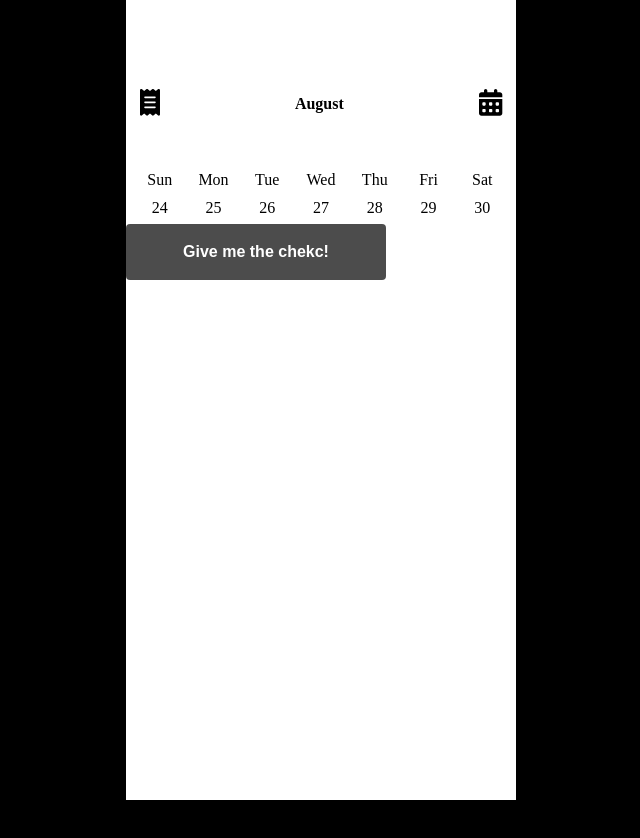
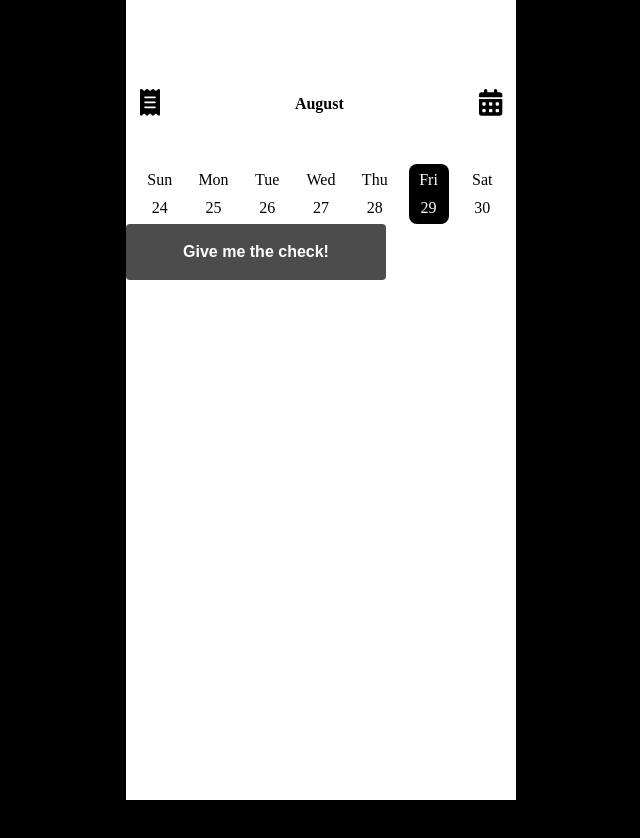
Before and after one commit to EasyAndBeauty/DailyReceipt-FE-WEB, a React (Create React App) app: page / in a window 1280 px wide. Shown: the top 838 px of the page, without its empty margins (319-959 px from the left). Built offline with nearby package versions, Linux system fonts and the light colour scheme.

Commit message:
feat : make route & select Logic

```diff
--- a/src/components/atoms/DayOfWeek/index.jsx
+++ b/src/components/atoms/DayOfWeek/index.jsx
@@ -1,3 +1,4 @@
+import { useState } from "react";
 import { findDayOfWeek } from "utils/findDayOfWeek";
 import * as S from "./style";
 
@@ -11,19 +12,31 @@ import * as S from "./style";
  *
  * @param {number} dayOfweek - 요일의 index
  * @param {number} date - 요일의 날짜
- * @param {boolean} isSelected - 선택된 요일인지 아닌지
+ * @param {seletedDayOfWeek} selectedDayOfWeek - 선택된 요일의 index
+ * @param {Function} onSelectDayOfWeek - 선택된 요일의 index를 받아와서 요일을 선택하는 함수
  *
  */
+const checkIsActive = (dayOfweek, selectedDayOfWeek) => {
+  return dayOfweek === selectedDayOfWeek;
+};
 
-export function DayOfWeek({ dayOfweek, date, isSelected = false }) {
-  const onClick = () => {
-    console.log(date, "를 서버로 보냅니다.");
+export function DayOfWeek({
+  dayOfweek,
+  date,
+  selectedDayOfWeek,
+  onSelectDayOfWeek,
+}) {
+  const onClick = (dayOfweek) => {
+    onSelectDayOfWeek(dayOfweek);
   };
 
   return (
-    <S.Container isSelected={isSelected} onClick={onClick}>
-      <S.Text isSelected={isSelected}>{findDayOfWeek(dayOfweek)}</S.Text>
-      <S.Text isSelected={isSelected}>{date}</S.Text>
+    <S.Container
+      isActive={checkIsActive(dayOfweek, selectedDayOfWeek)}
+      onClick={() => onClick(dayOfweek)}
+    >
+      <S.Text>{findDayOfWeek(dayOfweek)}</S.Text>
+      <S.Text>{date}</S.Text>
     </S.Container>
   );
 }
--- a/src/components/atoms/DayOfWeek/style.jsx
+++ b/src/components/atoms/DayOfWeek/style.jsx
@@ -10,9 +10,8 @@ export const Container = styled.div`
   gap: 0.75rem;
   border-radius: 0.5rem;
   padding: 0.5rem 0.25rem;
-  ${(props) => props.isSelected && "background-color:  black;"}
+  color: black;
+  ${(props) => props.isActive && "background-color:  black; color: white;"}
 `;
 
-export const Text = styled.p`
-  color: ${(props) => (props.isSelected ? "white" : "black")};
-`;
+export const Text = styled.p``;
--- a/src/components/molecules/Week/index.jsx
+++ b/src/components/molecules/Week/index.jsx
@@ -7,14 +7,23 @@ import * as S from "./style";
  * 상단 헤더에 사용되는 컴포넌트
  * 현재 더미데이터로 date 정보를 이용하고 있습니다
  *
+ * @param {number} selectedDayOfWeek - 선택된 날짜의 index정보 (일요일이 0,토요일이 6)
+ * @param {Function} onSelectDayOfWeek - 선택된 날짜의 index정보를 받아와서 요일을 선택하는 함수
+ *
  * @returns {JSX.Element} - 요일 컴포넌트들을 배치한 컴포넌트
  */
-export function Week() {
+export function Week({ selectedDayOfWeek, onSelectDayOfWeek }) {
   const week = [24, 25, 26, 27, 28, 29, 30];
   return (
     <S.Container>
       {week.map((date, index) => (
-        <DayOfWeek key={index} dayOfweek={index} date={date} />
+        <DayOfWeek
+          key={index}
+          dayOfweek={index}
+          date={date}
+          selectedDayOfWeek={selectedDayOfWeek}
+          onSelectDayOfWeek={onSelectDayOfWeek}
+        />
       ))}
     </S.Container>
   );
--- a/src/components/pages/TodoPage/index.jsx
+++ b/src/components/pages/TodoPage/index.jsx
@@ -2,8 +2,16 @@ import { useState } from "react";
 import { useNavigate } from "react-router-dom";
 import { TodoHeader, Week, SquareBtn } from "components"; // 절대 경로를 설정했기때문에 폴더 이름만 넣어줘도 된다 (현재 경로의 의미 : src 밑에 components에서 파일을 가져온다는 뜻)
 import * as S from "./style";
-
+/**
+ * TodoPage component
+ *
+ * Todo Page의 layout을 담당하는 컴포넌트 + TodoPage의 비지니스 로직을 담당한다
+ * 현재 더미데이터로 TodoList 정보를 이용하고 있습니다
+ *
+ * @returns  {JSX.Element} - TodoPage의 layout을 담당하는 컴포넌트
+ */
 export function TodoPage() {
+  // 예시입니다.
   const [todoList, setTodoList] = useState([
     {
       id: 1, // 제곧내
@@ -12,22 +20,41 @@ export function TodoPage() {
       isDone: false, // 상태 (완료, 미완료)
       timer: 25, // 뽀모도로 타이머(분 단위)
     },
-  ]); // 초기값을 설정해줘야한다
+  ]);
 
-  const [selectedDate, setSelectedDate] = useState(new Date().getDay()); // 선택된 날짜를 설정해줘야한다
+  const [selectedDate, setSelectedDate] = useState({
+    year: new Date().getFullYear(),
+    month: new Date().getMonth() + 1,
+    date: new Date().getDate(),
+    dayOfWeek: new Date().getDay(),
+  });
 
-  const navigate = useNavigate(); // 이동하는 함수를 설정해줘야한다
+  const navigate = useNavigate();
 
   const onSubmitTodoList = () => {
     console.log("투두리스트를 보내며, 페이지 라우트를 합니다.");
-    navigate("/checkout", { state: { todoList } }); //
+    navigate("/checkout", { state: { todoList } });
+  };
+
+  const onSelectDayOfWeek = (dayOfWeek) => {
+    setSelectedDate((pre) => ({
+      ...pre,
+      dayOfWeek,
+    }));
+
+    /**
+     * 서버에 요청을 보내고, 응답을 받아서 처리한다.
+     */
   };
 
   return (
     <S.Container>
       <TodoHeader />
-      <Week />
-      <SquareBtn onClick={onSubmitTodoList} children={"Give me the chekc!"} />
+      <Week
+        selectedDayOfWeek={selectedDate.dayOfWeek}
+        onSelectDayOfWeek={onSelectDayOfWeek}
+      />
+      <SquareBtn onClick={onSubmitTodoList} children={"Give me the check!"} />
     </S.Container>
   );
 }
```
